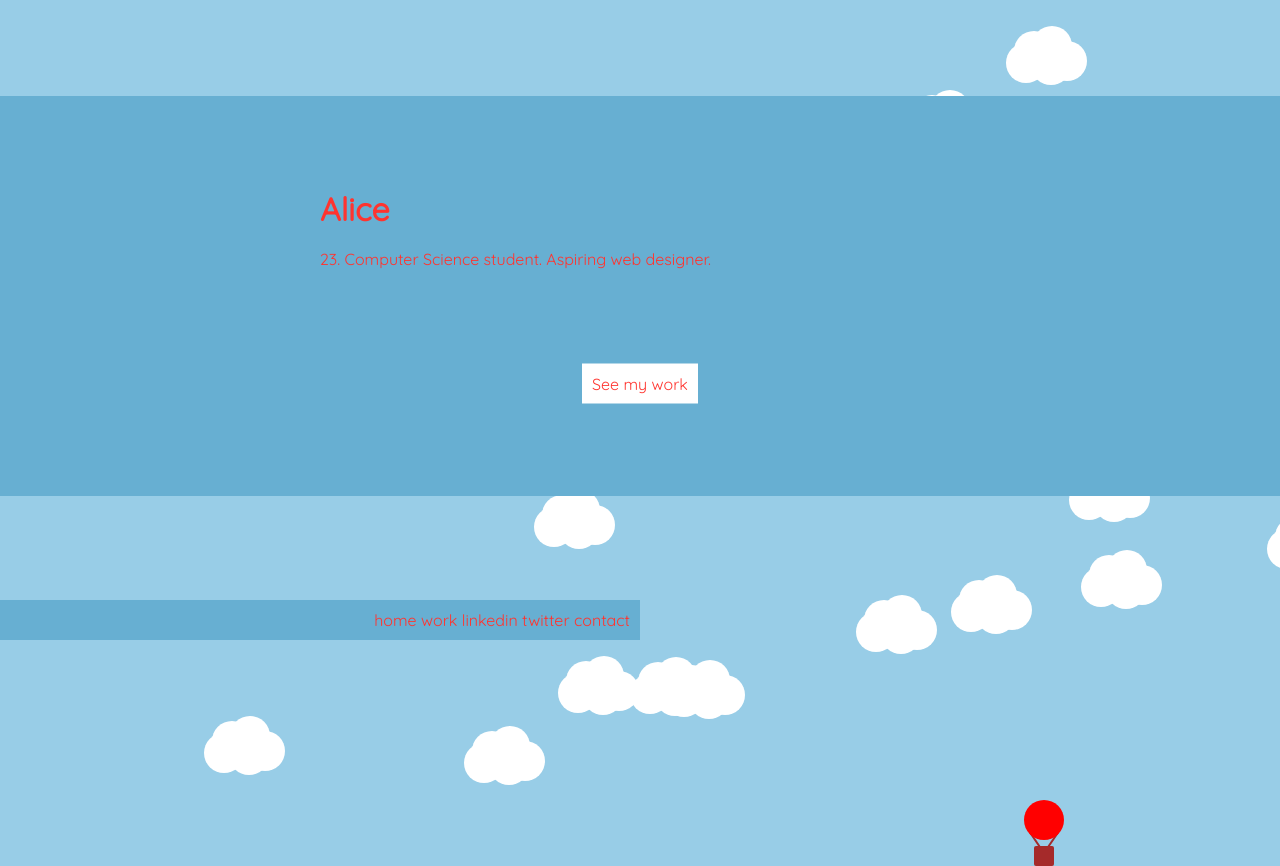
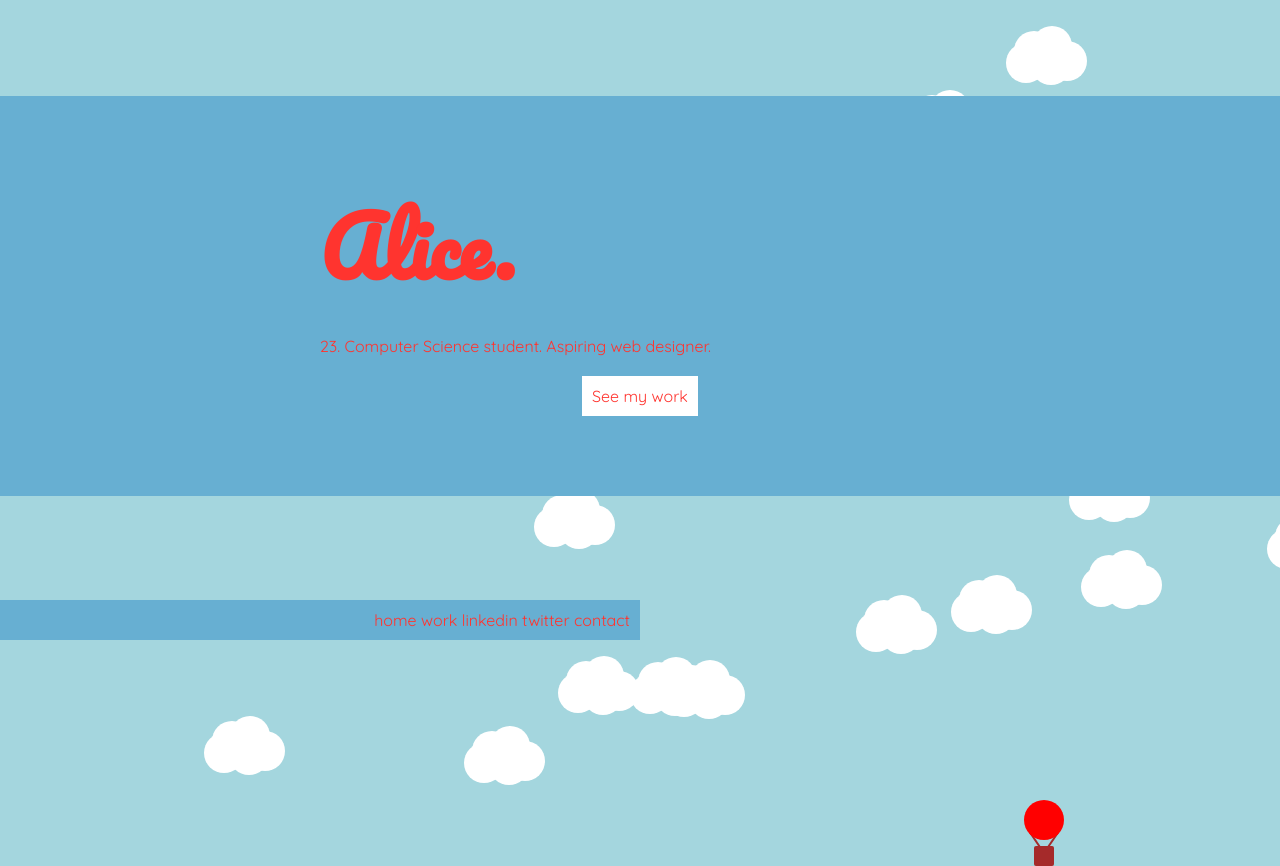
Before and after one commit to Weirdali/portfoliosite, a plain HTML site: page index.html in a window 1280 px wide. Shown: the top 866 px of the page. Drawn offline with Linux system fonts and the light colour scheme; files whose address does not match are found by name.

Commit message:
Change style. Add title font.

```diff
--- a/css/index.css
+++ b/css/index.css
@@ -1,4 +1,5 @@
 @import 'https://fonts.googleapis.com/css?family=Quicksand';
+@import 'https://fonts.googleapis.com/css?family=Pacifico';
 @import url("nav.css");
 @import url("contact.css");
 @import url("cloud.css");
@@ -21,7 +22,7 @@ p, h1, h2, h3, h4, div, section, body {
 body {
     height: 100%;
     width: 100%;
-    background-color: #98CDE7;
+    background-color: #A4D6DE;
     font-family: 'Quicksand';
     position: relative;
     z-index: -2;
@@ -78,7 +79,8 @@ body {
 }
 
 .name {
-    font-size: 2em;
+    font-family: 'Pacifico';
+    font-size: 5em;
 }
 
 .intro {
@@ -87,8 +89,6 @@ body {
 }
 
 .seeWork {
-    margin-top: 75px;
-    margin-bottom: 50px;
     text-align: center;
 }
 
--- a/index.html
+++ b/index.html
@@ -10,7 +10,7 @@
         <div class="rail" id="rail">
             <section class="homeBanner slide" id="homeBanner">
                 <div class="homeBannerCenter">
-                    <h1 class="name">Alice</h1>
+                    <h1 class="name">Alice.</h1>
                     <p class="intro">23. Computer Science student. Aspiring web designer.</p>
                     <p class="seeWork"><a href="#/work" class="btnStart seeWorkBtn" id="seeWorkBtn">See my work</a></p>
                 </div>
```
